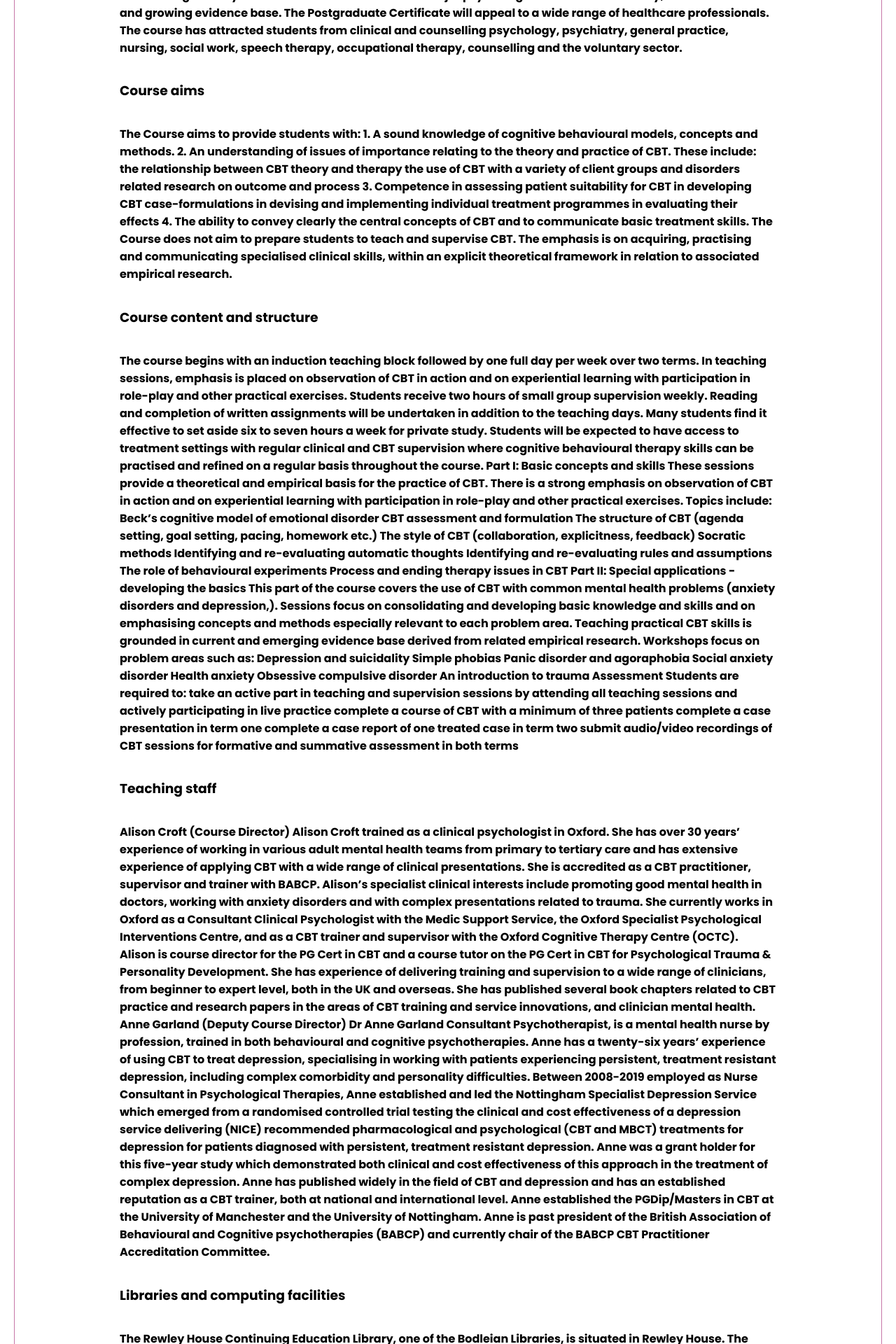
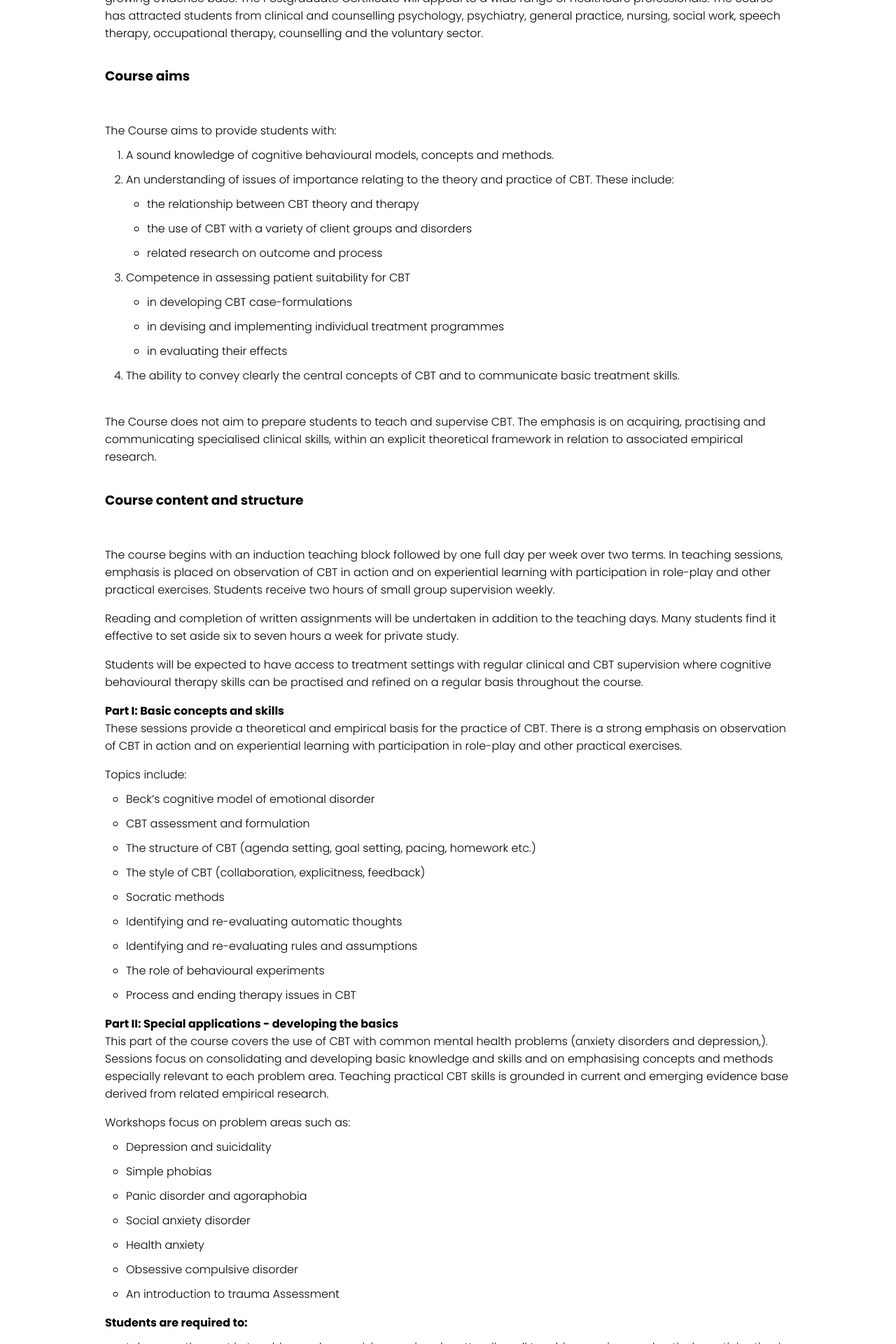
Before and after one commit to sadnaastasia/pet, a React (Vite) app: page /maincourse in a window 1280 px wide. Shown: the part 880-2800 px from the top of the page at 70% size. Built offline with nearby package versions, Linux system fonts and the light colour scheme.

Commit message:
page about main course

```diff
--- a/src/pages/MainCoursePage.tsx
+++ b/src/pages/MainCoursePage.tsx
@@ -1,3 +1,4 @@
+import { Link } from 'react-router';
 import Footer from '../components /Footer';
 import Navigation from '../components /Navigation';
 
@@ -28,28 +29,30 @@ function MainCoursePage() {
         <ul className="main-course-page_links">
           <h3>Quick links</h3>
           <li>
-            <a href="">Who is this course for?</a>
+            <a href="#target-about">Who is this course for?</a>
           </li>
           <li>
-            <a href="">Course aims</a>
+            <a href="#target-aims">Course aims</a>
           </li>
           <li>
-            <a href="">Course content and stucture</a>
+            <a href="#target-content">Course content and stucture</a>
           </li>
           <li>
-            <a href="">Teaching staff</a>
+            <a href="#target-staff">Teaching staff</a>
           </li>
           <li>
-            <a href="">Libraries and computing facilities</a>
+            <a href="#target-libraries">Libraries and computing facilities</a>
           </li>
           <li>
-            <a href="">Student support</a>
+            <a href="#target-support">Student support</a>
           </li>
           <li>
-            <a href="">Application details – fees, funding and how to apply</a>
+            <a href="#target-details">
+              Application details – fees, funding and how to apply
+            </a>
           </li>
         </ul>
-        <h3>Who is this course for?</h3>
+        <h3 id="target-about">Who is this course for?</h3>
         <p>
           CBT is recognised by the National Health Service as a major
           psychological treatment modality, with a substantial and growing
@@ -59,134 +62,202 @@ function MainCoursePage() {
           practice, nursing, social work, speech therapy, occupational therapy,
           counselling and the voluntary sector.
         </p>
-        <h3>Course aims</h3>
-        <p>
-          The Course aims to provide students with: 1. A sound knowledge of
-          cognitive behavioural models, concepts and methods. 2. An
-          understanding of issues of importance relating to the theory and
-          practice of CBT. These include: the relationship between CBT theory
-          and therapy the use of CBT with a variety of client groups and
-          disorders related research on outcome and process 3. Competence in
-          assessing patient suitability for CBT in developing CBT
-          case-formulations in devising and implementing individual treatment
-          programmes in evaluating their effects 4. The ability to convey
-          clearly the central concepts of CBT and to communicate basic treatment
-          skills. The Course does not aim to prepare students to teach and
+        <h3 id="target-aims">Course aims</h3>
+        <p className="course-aims">
+          <ul>
+            The Course aims to provide students with:
+            <li>
+              A sound knowledge of cognitive behavioural models, concepts and
+              methods.{' '}
+            </li>
+            <li>
+              <ul>
+                An understanding of issues of importance relating to the theory
+                and practice of CBT. These include:
+                <li>the relationship between CBT theory and therapy</li>{' '}
+                <li>
+                  the use of CBT with a variety of client groups and disorders
+                </li>{' '}
+                <li>related research on outcome and process</li>{' '}
+              </ul>{' '}
+            </li>
+            <li>
+              <ul>
+                Competence in assessing patient suitability for CBT{' '}
+                <li>in developing CBT case-formulations</li>{' '}
+                <li>
+                  in devising and implementing individual treatment programmes
+                </li>{' '}
+                <li>in evaluating their effects</li>{' '}
+              </ul>
+            </li>
+            <li>
+              The ability to convey clearly the central concepts of CBT and to
+              communicate basic treatment skills.{' '}
+            </li>{' '}
+          </ul>
+          <br /> The Course does not aim to prepare students to teach and
           supervise CBT. The emphasis is on acquiring, practising and
           communicating specialised clinical skills, within an explicit
           theoretical framework in relation to associated empirical research.
         </p>
-        <h3>Course content and structure</h3>
+        <h3 id="target-content">Course content and structure</h3>
+        <p className="section-with-bullets">
           <p>
             The course begins with an induction teaching block followed by one
             full day per week over two terms. In teaching sessions, emphasis is
             placed on observation of CBT in action and on experiential learning
             with participation in role-play and other practical exercises.
-          Students receive two hours of small group supervision weekly. Reading
-          and completion of written assignments will be undertaken in addition
-          to the teaching days. Many students find it effective to set aside six
-          to seven hours a week for private study. Students will be expected to
-          have access to treatment settings with regular clinical and CBT
-          supervision where cognitive behavioural therapy skills can be
-          practised and refined on a regular basis throughout the course. Part
-          I: Basic concepts and skills These sessions provide a theoretical and
-          empirical basis for the practice of CBT. There is a strong emphasis on
-          observation of CBT in action and on experiential learning with
-          participation in role-play and other practical exercises. Topics
-          include: Beck’s cognitive model of emotional disorder CBT assessment
-          and formulation The structure of CBT (agenda setting, goal setting,
-          pacing, homework etc.) The style of CBT (collaboration, explicitness,
-          feedback) Socratic methods Identifying and re-evaluating automatic
-          thoughts Identifying and re-evaluating rules and assumptions The role
-          of behavioural experiments Process and ending therapy issues in CBT
-          Part II: Special applications - developing the basics This part of the
-          course covers the use of CBT with common mental health problems
-          (anxiety disorders and depression,). Sessions focus on consolidating
-          and developing basic knowledge and skills and on emphasising concepts
-          and methods especially relevant to each problem area. Teaching
-          practical CBT skills is grounded in current and emerging evidence base
-          derived from related empirical research. Workshops focus on problem
-          areas such as: Depression and suicidality Simple phobias Panic
-          disorder and agoraphobia Social anxiety disorder Health anxiety
-          Obsessive compulsive disorder An introduction to trauma Assessment
-          Students are required to: take an active part in teaching and
-          supervision sessions by attending all teaching sessions and actively
-          participating in live practice complete a course of CBT with a minimum
-          of three patients complete a case presentation in term one complete a
-          case report of one treated case in term two submit audio/video
-          recordings of CBT sessions for formative and summative assessment in
-          both terms
+            Students receive two hours of small group supervision weekly.
           </p>
-        <h3>Teaching staff</h3>
           <p>
-          Alison Croft (Course Director) Alison Croft trained as a clinical
-          psychologist in Oxford. She has over 30 years’ experience of working
-          in various adult mental health teams from primary to tertiary care and
-          has extensive experience of applying CBT with a wide range of clinical
+            Reading and completion of written assignments will be undertaken in
+            addition to the teaching days. Many students find it effective to
+            set aside six to seven hours a week for private study.{' '}
+          </p>
+          <p>
+            Students will be expected to have access to treatment settings with
+            regular clinical and CBT supervision where cognitive behavioural
+            therapy skills can be practised and refined on a regular basis
+            throughout the course.
+          </p>{' '}
+          <b>Part I: Basic concepts and skills</b> <br /> These sessions provide
+          a theoretical and empirical basis for the practice of CBT. There is a
+          strong emphasis on observation of CBT in action and on experiential
+          learning with participation in role-play and other practical
+          exercises.
+          <br />{' '}
+          <ul className="topics">
+            Topics include:{' '}
+            <li>Beck’s cognitive model of emotional disorder</li>{' '}
+            <li>CBT assessment and formulation</li>{' '}
+            <li>
+              The structure of CBT (agenda setting, goal setting, pacing,
+              homework etc.)
+            </li>{' '}
+            <li>The style of CBT (collaboration, explicitness, feedback)</li>{' '}
+            <li>Socratic methods</li>{' '}
+            <li>Identifying and re-evaluating automatic thoughts</li>{' '}
+            <li>Identifying and re-evaluating rules and assumptions</li>{' '}
+            <li>The role of behavioural experiments</li>{' '}
+            <li>Process and ending therapy issues in CBT</li>
+          </ul>{' '}
+          <b>Part II: Special applications - developing the basics</b>
+          <br /> This part of the course covers the use of CBT with common
+          mental health problems (anxiety disorders and depression,). Sessions
+          focus on consolidating and developing basic knowledge and skills and
+          on emphasising concepts and methods especially relevant to each
+          problem area. Teaching practical CBT skills is grounded in current and
+          emerging evidence base derived from related empirical research.
+          <br />
+          <ul>
+            Workshops focus on problem areas such as:{' '}
+            <li>Depression and suicidality</li>
+            <li>Simple phobias</li>
+            <li>Panic disorder and agoraphobia</li>{' '}
+            <li>Social anxiety disorder</li>
+            <li>Health anxiety</li>
+            <li>Obsessive compulsive disorder</li>{' '}
+            <li>An introduction to trauma Assessment</li>
+          </ul>{' '}
+          <ul>
+            <b>Students are required to:</b>{' '}
+            <li>
+              take an active part in teaching and supervision sessions by
+              attending all teaching sessions and actively participating in live
+              practice
+            </li>{' '}
+            <li>complete a course of CBT with a minimum of three patients</li>{' '}
+            <li>complete a case presentation in term one</li>{' '}
+            <li>complete a case report of one treated case in term two</li>{' '}
+            <li>
+              submit audio/video recordings of CBT sessions for formative and
+              summative assessment in both terms
+            </li>
+          </ul>
+        </p>
+        <h3 id="target-staff">Teaching staff</h3>
+        <p>
+          <b>Alison Croft (Course Director)</b>
+          <br /> Alison Croft trained as a clinical psychologist in Oxford. She
+          has over 30 years’ experience of working in various adult mental
+          health teams from primary to tertiary care and has extensive
+          experience of applying CBT with a wide range of clinical
           presentations. She is accredited as a CBT practitioner, supervisor and
-          trainer with BABCP. Alison’s specialist clinical interests include
-          promoting good mental health in doctors, working with anxiety
-          disorders and with complex presentations related to trauma. She
-          currently works in Oxford as a Consultant Clinical Psychologist with
-          the Medic Support Service, the Oxford Specialist Psychological
-          Interventions Centre, and as a CBT trainer and supervisor with the
-          Oxford Cognitive Therapy Centre (OCTC). Alison is course director for
-          the PG Cert in CBT and a course tutor on the PG Cert in CBT for
-          Psychological Trauma & Personality Development. She has experience of
-          delivering training and supervision to a wide range of clinicians,
-          from beginner to expert level, both in the UK and overseas. She has
-          published several book chapters related to CBT practice and research
-          papers in the areas of CBT training and service innovations, and
-          clinician mental health. Anne Garland (Deputy Course Director) Dr Anne
-          Garland Consultant Psychotherapist, is a mental health nurse by
-          profession, trained in both behavioural and cognitive psychotherapies.
-          Anne has a twenty-six years’ experience of using CBT to treat
-          depression, specialising in working with patients experiencing
-          persistent, treatment resistant depression, including complex
-          comorbidity and personality difficulties. Between 2008-2019 employed
-          as Nurse Consultant in Psychological Therapies, Anne established and
-          led the Nottingham Specialist Depression Service which emerged from a
-          randomised controlled trial testing the clinical and cost
-          effectiveness of a depression service delivering (NICE) recommended
-          pharmacological and psychological (CBT and MBCT) treatments for
-          depression for patients diagnosed with persistent, treatment resistant
-          depression. Anne was a grant holder for this five-year study which
-          demonstrated both clinical and cost effectiveness of this approach in
-          the treatment of complex depression. Anne has published widely in the
-          field of CBT and depression and has an established reputation as a CBT
-          trainer, both at national and international level. Anne established
-          the PGDip/Masters in CBT at the University of Manchester and the
-          University of Nottingham. Anne is past president of the British
-          Association of Behavioural and Cognitive psychotherapies (BABCP) and
-          currently chair of the BABCP CBT Practitioner Accreditation Committee.
+          trainer with BABCP.
+          <br /> Alison’s specialist clinical interests include promoting good
+          mental health in doctors, working with anxiety disorders and with
+          complex presentations related to trauma. She currently works in Oxford
+          as a Consultant Clinical Psychologist with the Medic Support Service,
+          the Oxford Specialist Psychological Interventions Centre, and as a CBT
+          trainer and supervisor with the Oxford Cognitive Therapy Centre
+          (OCTC). Alison is course director for the PG Cert in CBT and a course
+          tutor on the PG Cert in CBT for Psychological Trauma & Personality
+          Development. She has experience of delivering training and supervision
+          to a wide range of clinicians, from beginner to expert level, both in
+          the UK and overseas. She has published several book chapters related
+          to CBT practice and research papers in the areas of CBT training and
+          service innovations, and clinician mental health.
+          <br /> <b>Anne Garland (Deputy Course Director)</b>
+          <br /> Dr Anne Garland Consultant Psychotherapist, is a mental health
+          nurse by profession, trained in both behavioural and cognitive
+          psychotherapies. Anne has a twenty-six years’ experience of using CBT
+          to treat depression, specialising in working with patients
+          experiencing persistent, treatment resistant depression, including
+          complex comorbidity and personality difficulties.
+          <br /> Between 2008-2019 employed as Nurse Consultant in Psychological
+          Therapies, Anne established and led the Nottingham Specialist
+          Depression Service which emerged from a randomised controlled trial
+          testing the clinical and cost effectiveness of a depression service
+          delivering (NICE) recommended pharmacological and psychological (CBT
+          and MBCT) treatments for depression for patients diagnosed with
+          persistent, treatment resistant depression. Anne was a grant holder
+          for this five-year study which demonstrated both clinical and cost
+          effectiveness of this approach in the treatment of complex depression.
+          <br />
+          Anne has published widely in the field of CBT and depression and has
+          an established reputation as a CBT trainer, both at national and
+          international level. Anne established the PGDip/Masters in CBT at the
+          University of Manchester and the University of Nottingham. Anne is
+          past president of the British Association of Behavioural and Cognitive
+          psychotherapies (BABCP) and currently chair of the BABCP CBT
+          Practitioner Accreditation Committee.
         </p>
-        <h3>Libraries and computing facilities</h3>
+        <h3 id="target-libraries">Libraries and computing facilities</h3>
         <p>
-          The Rewley House Continuing Education Library, one of the Bodleian
-          Libraries, is situated in Rewley House. The Department aims to support
-          the wide variety of subjects covered by departmental courses at many
-          academic levels. The Department also has a collection of around 73,000
-          books together with periodicals. PCs in the library give access to the
-          internet and the full range of electronic resources subscribed to by
-          the University of Oxford. Wifi is also available. The Jessop Reading
-          Room adjoining the library is available for study.{' '}
+          The <a href="">Rewley House Continuing Education Library</a>, one of
+          the Bodleian Libraries, is situated in Rewley House. The Department
+          aims to support the wide variety of subjects covered by departmental
+          courses at many academic levels. The Department also has a collection
+          of around 73,000 books together with periodicals. PCs in the library
+          give access to the internet and the full range of electronic resources
+          subscribed to by the University of Oxford. Wifi is also available. The
+          Jessop Reading Room adjoining the library is available for study.{' '}
         </p>
-        <h3>Student support</h3>
+        <h3 id="target-support">Student support</h3>
         <p>
           For general guidance and advice and for special needs provision: +44
-          (0)1865 280355 student.support@conted.ox.ac.uk Provision for students
-          with disabilities Support for students with disabilities
+          (0)1865 280355 <a href="mailto:cbt@mail.ru?">cbt@mail.ru</a> .
         </p>
-        <h3>Application details</h3>
+        <h3 id="target-details">Application details</h3>
         <p>
-          Fees and funding Please visit the Postgraduate Certificate in CBT page
-          on the University of Oxford Graduate Admissions website for details of
-          course fees and costs for this programme. Information on financial
-          support How to apply Applications for this course should be made via
-          the University of Oxford Graduate Admissions website. This website
-          includes further information about this course and a guide to
-          applying. All applications must have been fully completed before the
-          application deadline in order to be considered.
+          <b>Fees and funding</b>
+          <br /> Please visit the <a href="">
+            Postgraduate Certificate in CBT
+          </a>{' '}
+          page on the University of Oxford Graduate Admissions website for
+          details of course fees and costs for this programme. Information on
+          financial support
+          <br />
+          <b>How to apply</b>
+          <br /> Applications for this course should be made via the{' '}
+          <Link className="no-underline" to="/">
+            {' '}
+            CBT main page
+          </Link>
+          . This website includes further information about this course and a
+          guide to applying. All applications must have been fully completed
+          before the application deadline in order to be considered.
         </p>
       </div>
       <Footer />
--- a/src/styles/App.css
+++ b/src/styles/App.css
@@ -1076,17 +1076,46 @@
 }
 
 .main-course-page_container {
-  margin: 20px;
   padding: 60px 150px;
-  border: #c776a8 1px solid;
-  border-radius: 40px;
   display: flex;
   flex-direction: column;
   align-items: stretch;
+  font-weight: 300;
+}
+.main-course-page_container b {
+  font-weight: 700;
 }
 .main-course-page_container hr {
   border-color: #c776a8;
   width: 100%;
+}
+.main-course-page_container a {
+  text-decoration: none;
+  color: rgb(215, 176, 183);
+  border: none;
+}
+.main-course-page_container a:hover {
+  color: rgb(214, 144, 157);
+}
+.main-course-page_container .course-aims ul {
+  padding-left: 0;
+  list-style: decimal;
+}
+.main-course-page_container .course-aims ul li {
+  margin-top: 10px;
+  margin-left: 30px;
+}
+.main-course-page_container .course-aims ul li ul {
+  padding-left: 0;
+  list-style: circle;
+}
+.main-course-page_container .section-with-bullets ul {
+  padding-left: 0;
+  list-style: circle;
+}
+.main-course-page_container .section-with-bullets ul li {
+  margin-top: 10px;
+  margin-left: 30px;
 }
 .main-course-page_container .main-course-page_links {
   padding-left: 0;
@@ -1102,15 +1131,7 @@
   margin-right: 5px;
 }
 .main-course-page_container .main-course-page_links li {
-  margin-left: 30px;
-}
-.main-course-page_container .main-course-page_links li a {
-  text-decoration: none;
-  color: rgb(215, 176, 183);
-  border-bottom: transparent 1px solid;
-}
-.main-course-page_container .main-course-page_links li a:hover {
-  border-bottom: rgb(215, 176, 183) 2px solid;
+  margin-left: 20px;
 }
 
 .footer_container {
@@ -1302,7 +1323,6 @@
     grid-gap: 2rem;
   }
   .main-course-page_container {
-    margin: 20px;
     padding: 30px 50px;
   }
   .main-course-page_container .main-course-page_links li {
@@ -1502,6 +1522,20 @@
   .about-course_container .about-course_content .content_item2 .image {
     bottom: -30px;
   }
+  .main-course-page_container {
+    padding: 20px 20px;
+  }
+  .main-course-page_container .course-aims ul li {
+    margin-top: 10px;
+    margin-left: 15px;
+  }
+  .main-course-page_container .section-with-bullets ul li {
+    margin-top: 10px;
+    margin-left: 15px;
+  }
+  .main-course-page_container .main-course-page_links li {
+    margin-left: 15px;
+  }
   .footer_container {
     background-color: #c776a8;
     padding: 80px 50px;
--- a/src/styles/App.scss
+++ b/src/styles/App.scss
@@ -1193,16 +1193,49 @@ $greyhover: rgb(223, 223, 223);
 }
 
 .main-course-page_container {
-  margin: 20px;
   padding: 60px 150px;
-  border: $pink 1px solid;
-  border-radius: 40px;
   display: flex;
   flex-direction: column;
   align-items: stretch;
+  font-weight: 300;
+  b {
+    font-weight: 700;
+  }
   hr {
     border-color: $pink;
     width: 100%;
+  }
+  a {
+    text-decoration: none;
+    color: rgb(215, 176, 183);
+    border: none;
+  }
+  a:hover {
+    color: rgb(214, 144, 157);
+  }
+  .course-aims {
+    ul {
+      padding-left: 0;
+      list-style: decimal;
+      li {
+        margin-top: 10px;
+        margin-left: 30px;
+        ul {
+          padding-left: 0;
+          list-style: circle;
+        }
+      }
+    }
+  }
+  .section-with-bullets {
+    ul {
+      padding-left: 0;
+      list-style: circle;
+      li {
+        margin-top: 10px;
+        margin-left: 30px;
+      }
+    }
   }
   .main-course-page_links {
     padding-left: 0;
@@ -1217,15 +1250,7 @@ $greyhover: rgb(223, 223, 223);
       margin-right: 5px;
     }
     li {
-      margin-left: 30px;
-      a {
-        text-decoration: none;
-        color: rgb(215, 176, 183);
-        border-bottom: transparent 1px solid;
-      }
-      a:hover {
-        border-bottom: rgb(215, 176, 183) 2px solid;
-      }
+      margin-left: 20px;
     }
   }
 }
@@ -1434,7 +1459,6 @@ $greyhover: rgb(223, 223, 223);
     grid-gap: 2rem;
   }
   .main-course-page_container {
-    margin: 20px;
     padding: 30px 50px;
     .main-course-page_links {
       li {
@@ -1656,6 +1680,30 @@ $greyhover: rgb(223, 223, 223);
         .image {
           bottom: -30px;
         }
+      }
+    }
+  }
+  .main-course-page_container {
+    padding: 20px 20px;
+    .course-aims {
+      ul {
+        li {
+          margin-top: 10px;
+          margin-left: 15px;
+        }
+      }
+    }
+    .section-with-bullets {
+      ul {
+        li {
+          margin-top: 10px;
+          margin-left: 15px;
+        }
+      }
+    }
+    .main-course-page_links {
+      li {
+        margin-left: 15px;
       }
     }
   }
```
Also changed, not shown: 1 other file (tests, documents, lock files or other folders). Lines whose indentation alone changed are shown as unchanged.
